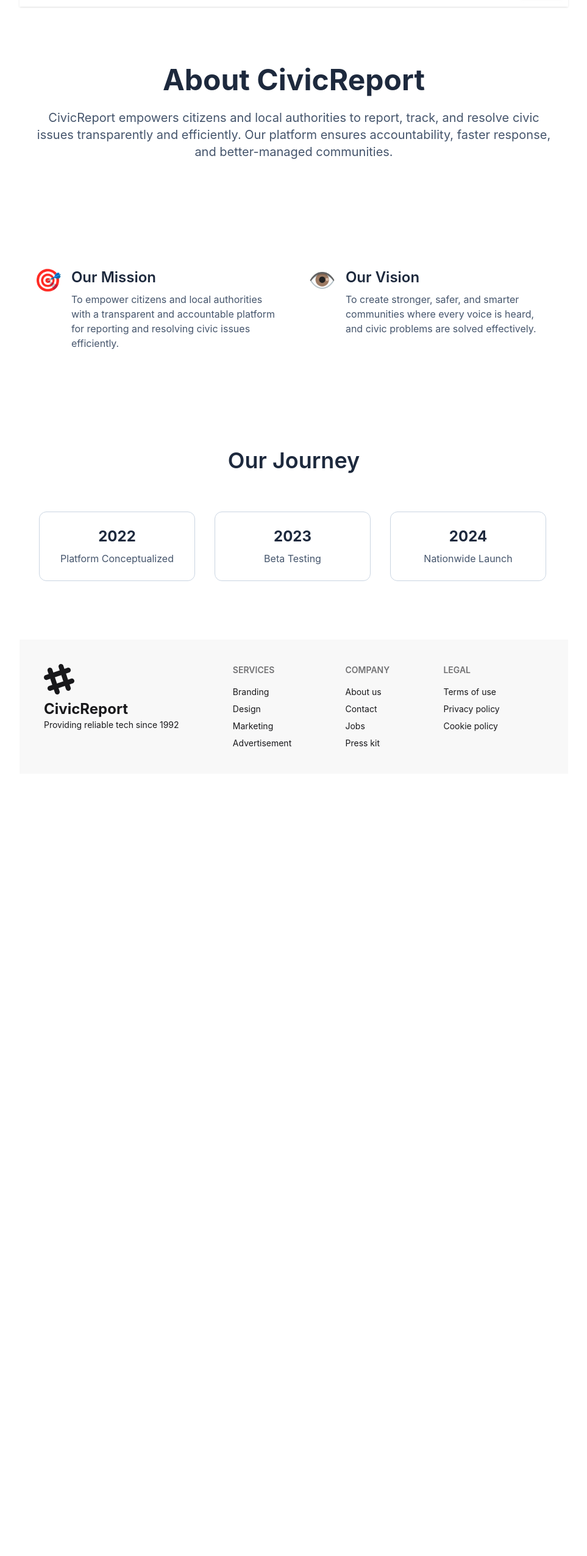
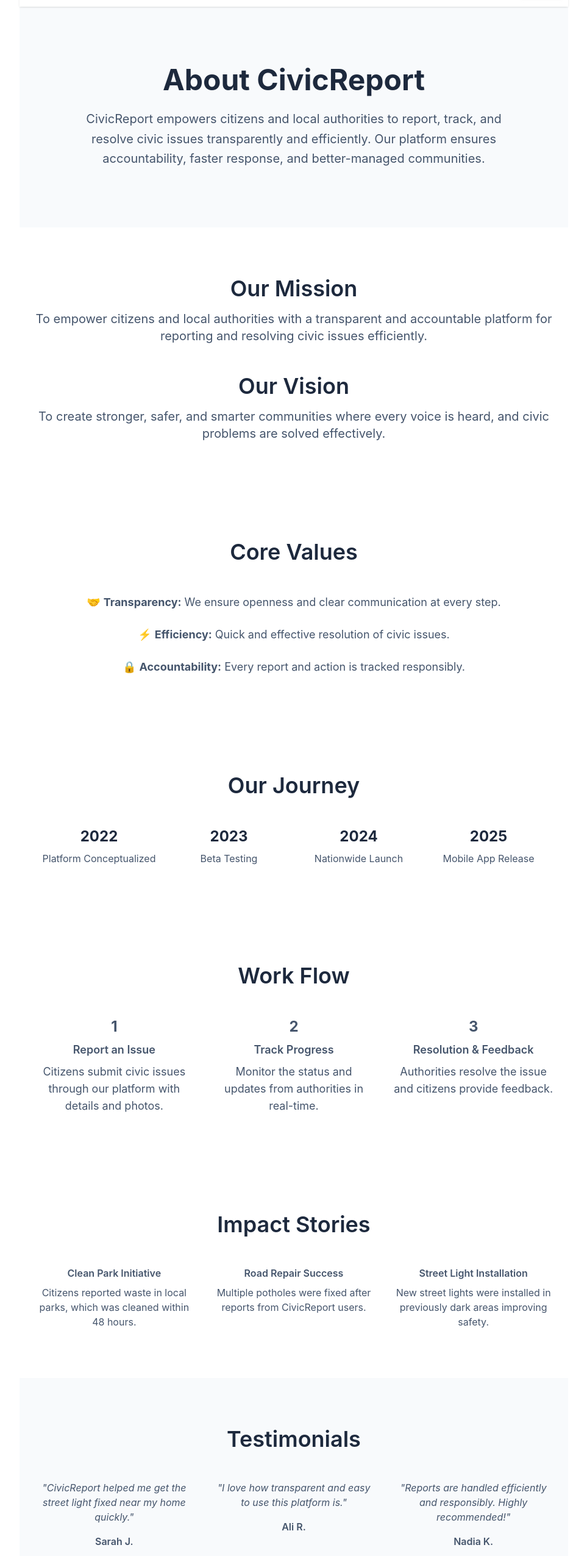
Before and after one commit to AbuJubaeid/CivicReport-Client, a React (Vite) app: page /about-us in a window 1280 px wide. Shown: the part 54-2606 px from the top of the page at 61% size, without its empty margins (158-1121 px from the left). Before the commit the page ends 1323 px from the top, so only its background shows below. Built offline with nearby package versions, Linux system fonts and the light colour scheme; no server answers.

Commit message:
about section updated

```diff
--- a/src/pages/AboutUs/AboutUs.jsx
+++ b/src/pages/AboutUs/AboutUs.jsx
@@ -2,60 +2,122 @@ const AboutUs = () => {
   return (
     <div className="text-slate-800">
 
-      {/* ===================== HERO ===================== */}
-      <section className="py-24 text-center">
-        <div className="max-w-4xl mx-auto px-6">
+      {/*HERO */}
+      <section className="py-24 text-center bg-slate-50">
+        <div className="max-w-3xl mx-auto px-6">
           <h1 className="text-4xl md:text-5xl font-bold mb-6">
             About CivicReport
           </h1>
-          <p className="text-lg md:text-xl text-slate-600">
+          <p className="text-lg md:text-xl text-slate-600 leading-relaxed">
             CivicReport empowers citizens and local authorities to report, track, and resolve civic issues transparently and efficiently. Our platform ensures accountability, faster response, and better-managed communities.
           </p>
         </div>
       </section>
 
-      {/* ===================== MISSION & VISION ===================== */}
-      <section className="py-20 max-w-7xl mx-auto px-6 grid grid-cols-1 md:grid-cols-2 gap-12">
-        <div className="flex items-start gap-4">
-          <div className="text-cyan-500 text-4xl">🎯</div>
-          <div>
-            <h2 className="text-2xl font-semibold mb-2">Our Mission</h2>
-            <p className="text-slate-600">
+      {/*MISSION & VISION*/}
+      <section className="py-20 max-w-5xl mx-auto px-6 space-y-12">
+        <div className="text-center">
+          <h2 className="text-3xl md:text-4xl font-semibold mb-4">Our Mission</h2>
+          <p className="text-slate-600 text-lg md:text-xl">
              To empower citizens and local authorities with a transparent and accountable platform for reporting and resolving civic issues efficiently.
           </p>
         </div>
-        </div>
 
-        <div className="flex items-start gap-4">
-          <div className="text-cyan-500 text-4xl">👁️</div>
-          <div>
-            <h2 className="text-2xl font-semibold mb-2">Our Vision</h2>
-            <p className="text-slate-600">
+        <div className="text-center">
+          <h2 className="text-3xl md:text-4xl font-semibold mb-4">Our Vision</h2>
+          <p className="text-slate-600 text-lg md:text-xl">
              To create stronger, safer, and smarter communities where every voice is heard, and civic problems are solved effectively.
           </p>
         </div>
-        </div>
       </section>
 
-      {/* ===================== OUR JOURNEY / TIMELINE ===================== */}
-      <section className="py-20">
-        <div className="max-w-7xl mx-auto px-6">
+      {/* CORE VALUES*/}
+      <section className="py-20 max-w-5xl text-center mx-auto px-6">
+        <h2 className="text-3xl md:text-4xl font-semibold text-center mb-12">
+          Core Values
+        </h2>
+        <ul className="space-y-6 text-lg text-slate-600 max-w-3xl mx-auto leading-relaxed">
+          <li>🤝 <strong>Transparency:</strong> We ensure openness and clear communication at every step.</li>
+          <li>⚡ <strong>Efficiency:</strong> Quick and effective resolution of civic issues.</li>
+          <li>🔒 <strong>Accountability:</strong> Every report and action is tracked responsibly.</li>
+        </ul>
+      </section>
+
+      {/* OUR JOURNEY */}
+      <section className="py-20 max-w-6xl mx-auto px-6">
         <h2 className="text-3xl md:text-4xl font-semibold text-center mb-12">
           Our Journey
         </h2>
-          <div className="flex overflow-x-auto gap-8 py-4 px-2">
+        <div className="flex flex-col md:flex-row justify-between items-start gap-8 md:gap-0">
           {[
             { year: "2022", event: "Platform Conceptualized" },
             { year: "2023", event: "Beta Testing" },
             { year: "2024", event: "Nationwide Launch" },
             { year: "2025", event: "Mobile App Release" },
           ].map((item, idx) => (
-              <div key={idx} className="flex-shrink-0 w-64 border border-slate-300 rounded-xl p-6 text-center">
-                <div className="font-bold text-2xl mb-2">{item.year}</div>
+            <div key={idx} className="flex-1 text-center">
+              <div className="text-2xl font-bold mb-2">{item.year}</div>
               <p className="text-slate-600">{item.event}</p>
             </div>
           ))}
         </div>
+      </section>
+
+      {/*WORK flow*/}
+      <section className="py-20 max-w-6xl mx-auto px-6">
+        <h2 className="text-3xl md:text-4xl font-semibold text-center mb-12">
+          Work Flow
+        </h2>
+        <div className="space-y-8 md:space-y-0 md:flex md:justify-between md:gap-8 text-slate-600 text-lg">
+          {[
+            { step: "1", title: "Report an Issue", desc: "Citizens submit civic issues through our platform with details and photos." },
+            { step: "2", title: "Track Progress", desc: "Monitor the status and updates from authorities in real-time." },
+            { step: "3", title: "Resolution & Feedback", desc: "Authorities resolve the issue and citizens provide feedback." },
+          ].map((item, idx) => (
+            <div key={idx} className="flex-1 text-center">
+              <div className="text-2xl font-bold mb-2">{item.step}</div>
+              <h3 className="font-semibold mb-2">{item.title}</h3>
+              <p>{item.desc}</p>
+            </div>
+          ))}
+        </div>
+      </section>
+
+      {/*  IMPACT STORIES  */}
+      <section className="py-20 max-w-6xl mx-auto px-6">
+        <h2 className="text-3xl md:text-4xl font-semibold text-center mb-12">
+          Impact Stories
+        </h2>
+        <div className="space-y-10 md:space-y-0 md:flex md:justify-between md:gap-8 text-slate-600">
+          {[
+            { title: "Clean Park Initiative", desc: "Citizens reported waste in local parks, which was cleaned within 48 hours." },
+            { title: "Road Repair Success", desc: "Multiple potholes were fixed after reports from CivicReport users." },
+            { title: "Street Light Installation", desc: "New street lights were installed in previously dark areas improving safety." },
+          ].map((item, idx) => (
+            <div key={idx} className="flex-1 text-center">
+              <h3 className="font-semibold mb-2">{item.title}</h3>
+              <p>{item.desc}</p>
+            </div>
+          ))}
+        </div>
+      </section>
+
+      {/* TESTIMONIALS*/}
+      <section className="py-20 max-w-6xl mx-auto px-6 bg-slate-50">
+        <h2 className="text-3xl md:text-4xl font-semibold text-center mb-12">
+          Testimonials
+        </h2>
+        <div className="space-y-10 md:space-y-0 md:flex md:justify-between md:gap-8 text-slate-600">
+          {[
+            { name: "Sarah J.", quote: "CivicReport helped me get the street light fixed near my home quickly." },
+            { name: "Ali R.", quote: "I love how transparent and easy to use this platform is." },
+            { name: "Nadia K.", quote: "Reports are handled efficiently and responsibly. Highly recommended!" },
+          ].map((t, idx) => (
+            <div key={idx} className="flex-1 text-center">
+              <p className="italic mb-4">"{t.quote}"</p>
+              <h3 className="font-semibold">{t.name}</h3>
+            </div>
+          ))}
         </div>
       </section>
 
--- a/src/pages/shared/Navbar/Navbar.jsx
+++ b/src/pages/shared/Navbar/Navbar.jsx
@@ -70,9 +70,7 @@ const Navbar = () => {
           </li>
 
           <li className="dropdown flex items-center justify-center cursor-pointer">
-            <p tabIndex={0}>
-              Dashboard
-            </p>
+            <p tabIndex={0}>Dashboard</p>
             <ul
               tabIndex="-1"
               className="dropdown-content menu bg-base-100 rounded-box z-1 w-52 p-2 shadow-sm"
@@ -142,7 +140,8 @@ const Navbar = () => {
             {links}
           </ul>
         </div>
-        <Link to="/" className="text-2xl font-bold">
+        <Link to="/" className="text-2xl mx-4 flex justify-center items-center  font-bold">
+          <img className=" w-[30px] h-[30px]" src="/src/assets/image/logo.png" alt="logo" />
           CivicReport
         </Link>
       </div>
```
Also changed, not shown: src/assets/image/logo.png (added). Lines whose indentation alone changed are shown as unchanged.
